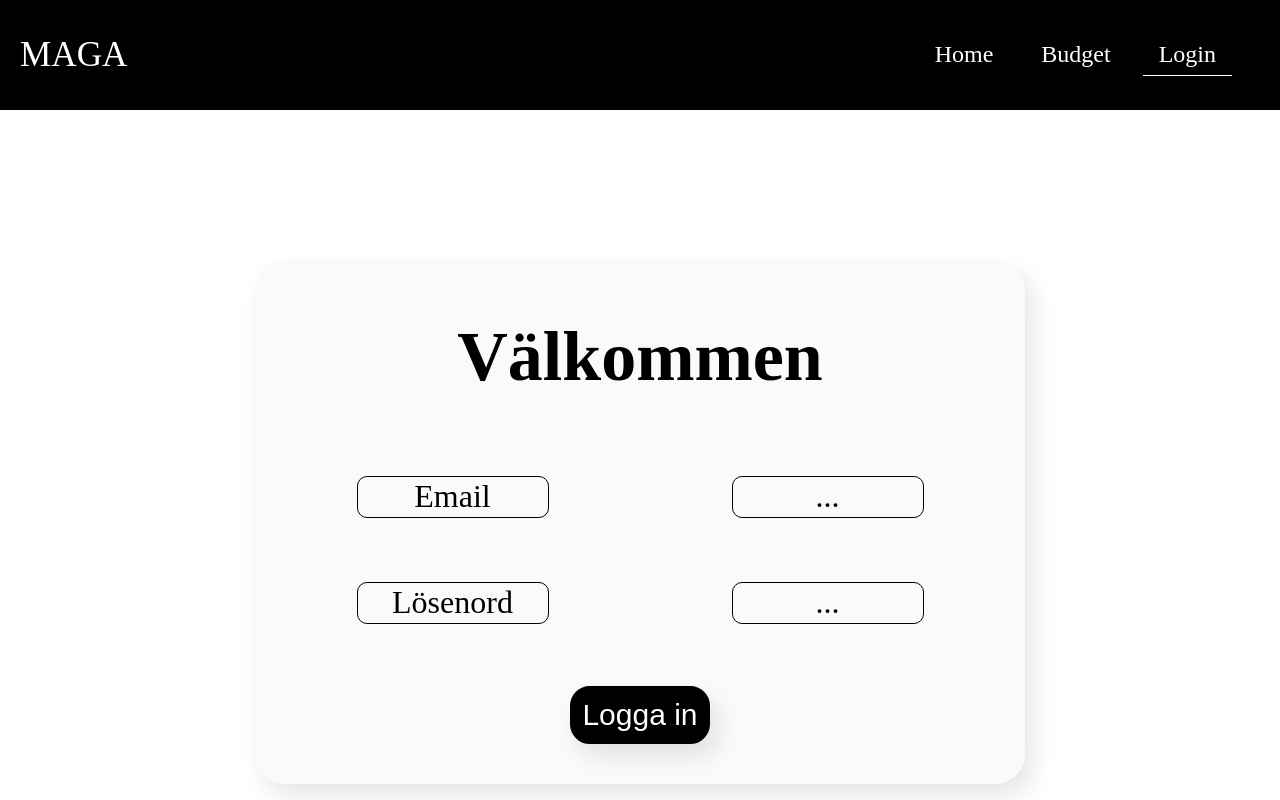
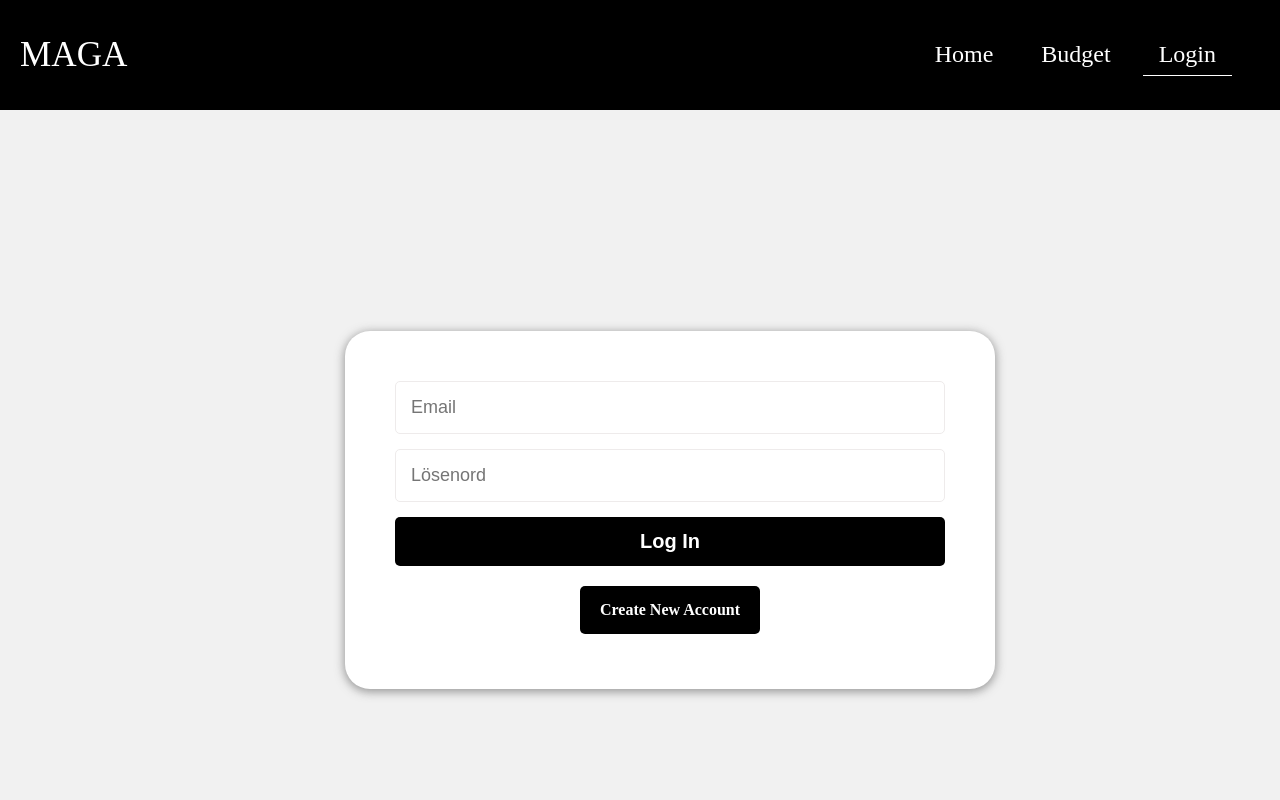
Before and after one commit to MaxHjarpe/Stekonomi, a React (Create React App) app: page /Login in a window 1280 px wide. Shown: the top 800 px of the page. Built offline with nearby package versions, Linux system fonts and the light colour scheme.

Commit message:
New login page

```diff
--- a/src/CSS/main.css
+++ b/src/CSS/main.css
@@ -2,6 +2,7 @@ body {
   width: 100%;
   margin: 0;
   padding: 0;
+  background-color: #f1f1f1;
 }
 
 #root {
--- a/src/Pages/Login/Login.css
+++ b/src/Pages/Login/Login.css
@@ -1,65 +1,86 @@
-.block{
-    background-color: rgb(250, 250, 250);
-    font-size: 50px;
-    text-decoration: none;
-    color: black;
-    padding: 10px;
-    border-radius: 30px;
-    width: 750px;
-    box-shadow: 8px 12px 25px rgba(0, 0, 0, 0.1);
-}
-
-.h1-styling{
-    display: block;
-    font-size: 70px;
-    text-align: center;
-}
-
-.inside-block{
-    display: flex;
-    justify-content: center;
-    width: 150px;
-    height: 40px;
-    border-radius: 10px;
-    border: 1px;
-    border-style: solid;
-    font-size: xx-large;
-    text-align: center;
-    padding-left: 20px;
-    padding-right: 20px;
-    align-items: center;
-}
-
-.inside-text{
-    width: 375px;
+.box {
     display: flex;
     justify-content: center;
     align-items: center;
+    width: 100%;
+    height: 100vh;
 }
-
-.block-for-text{
-    display: flex;
-    justify-content: center;
+.title-box {
+    width: 500px;
 }
-
-.main-block{
-    display: flex;
-    justify-content: center;
-    padding-top: 150px;
-    padding-bottom: 150px;
+.title-box img {
+    width: 235px;
+    margin-bottom: -10px;
 }
-
-.button-stylig-login{
+.title-box p {
+    color: #000;
+    font-size: 26px;
+    font-weight: normal;
+    line-height: 32px;
+}
+.form-box {
+    width: 550px;
+    padding: 50px;
+    text-align: center;
+    border-radius: 25px;
+    background: #fff;
+    margin-left: 60px;
+    box-shadow: 0px 2px 10px 1px rgba(71, 71, 71, 0.52);
+}
+.form-box input {
+    width: 100%;
+    margin-bottom: 15px;
+    padding: 15px;
+    font-size: 18px;
+    box-sizing: border-box;
+    border: 1px solid #eeebeb;
+    border-radius: 5px;
+    outline: none;
+}
+.form-box input:focus {
+    box-shadow: #363636;
+}
+.form-box button {
+    width: 100%;
+    margin-bottom: 15px;
+    color: #fff;
+    font-size: 20px;
+    font-weight: 600;
+    border-radius: 5px;
+    border: none;
+    padding: 13px 0;
+    cursor: pointer;
+    background: black;
+}
+.form-box button:hover {
+    background: #363636;
+}
+.form-box a {
+    color: #363636;
+    font-size: 14px;
+    text-decoration: none;
+    margin-top: 5px;
+    margin-bottom: 20px;
     display: block;
-    font-size: 30px;
-    margin-left: auto;
-    margin-right: auto;
-    background-color: black;
-    border-style: solid;
-    color: white;
-    box-shadow: 8px 12px 25px rgba(0, 0, 0, 0.1);
-    border-radius: 20px;
-    margin-top: 30px;
-    margin-bottom: 30px;
-    padding: 10px;
 }
+.form-box a:hover {
+    text-decoration: underline;
+}
+.form-box hr {
+    border: 1px solid #dadde1;
+    margin-bottom: 15px;
+}
+.form-box .create-btn a {
+    color: #fff;
+    font-size: 16px;
+    text-decoration: none;
+    padding: 15px 20px;
+    border-radius: 5px;
+    background: #000000;
+    font-weight: 600;
+    display: inline-block;
+    margin-bottom: 5px;
+}
+.form-box .create-btn a:hover {
+    background: #363636;
+}
--- a/src/Pages/Login/Login.tsx
+++ b/src/Pages/Login/Login.tsx
@@ -4,26 +4,19 @@ import "../Login/Login.css";
 const Login = () => {
   return (
     <>
-      <main className="main-block">
-        <div className="block">
-          <h1 className="h1-styling">Välkommen</h1>
-          <div className="block-for-text">
-            <div className="inside-text">
-              <p className="inside-block">Email</p>
-            </div>
-            <div className="inside-text">
-              <p className="inside-block">...</p>
+      <main className="body-tag">
+        <div className="box">
+          <div className="form-box">
+            <form action="#"></form>
+            <input type="text" placeholder="Email" />
+            <input type="password" placeholder="Lösenord" />
+            <button type="submit">Log In</button>
+            <div className="create-btn">
+              <a href="login">
+                Create New Account
+              </a>
             </div>
           </div>
-          <div className="block-for-text">
-            <div className="inside-text">
-              <p className="inside-block">Lösenord</p>
-            </div>
-            <div className="inside-text">
-              <p className="inside-block">...</p>
-            </div>
-          </div>
-          <button className="button-stylig-login">Logga in</button>
         </div>
       </main>
     </>
```
